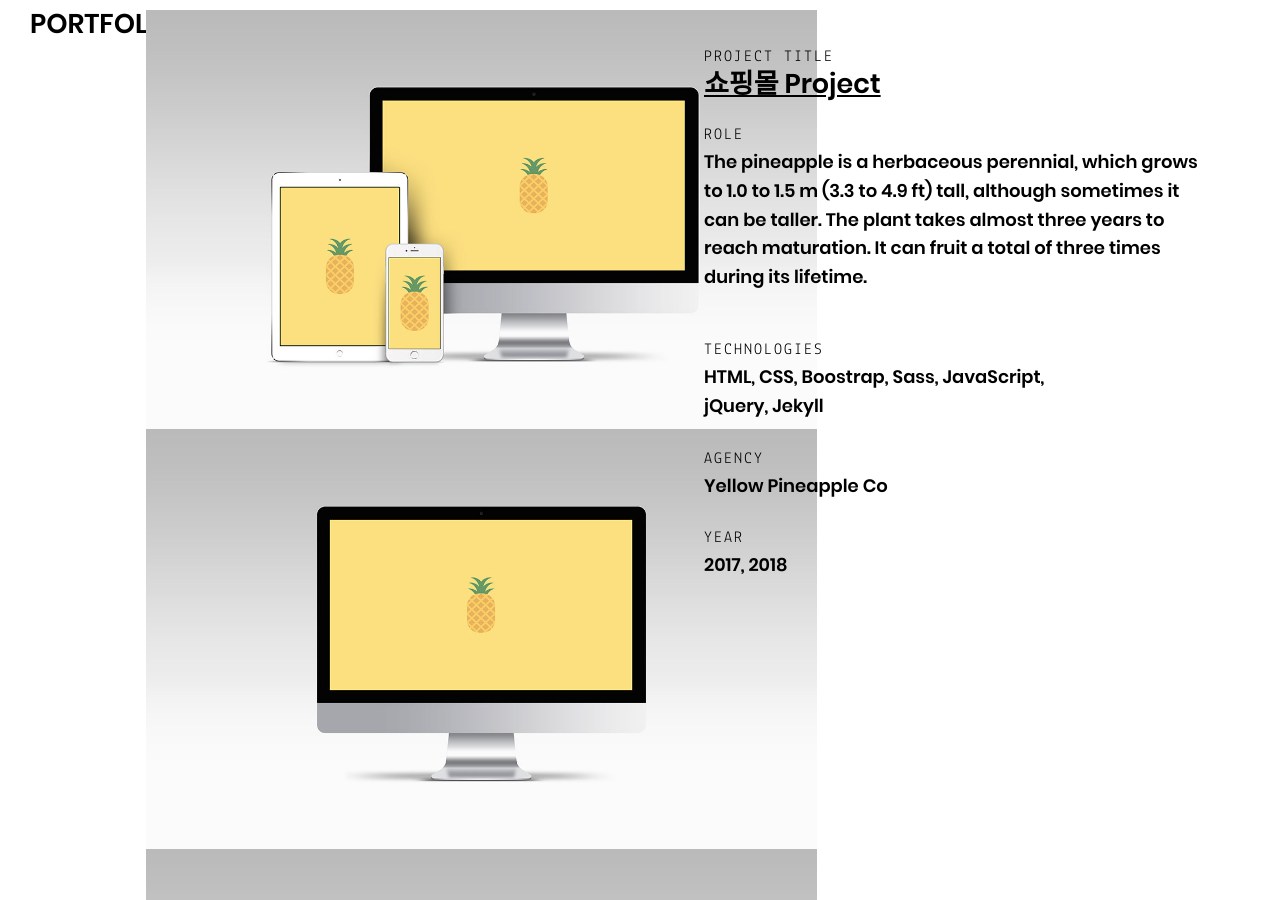
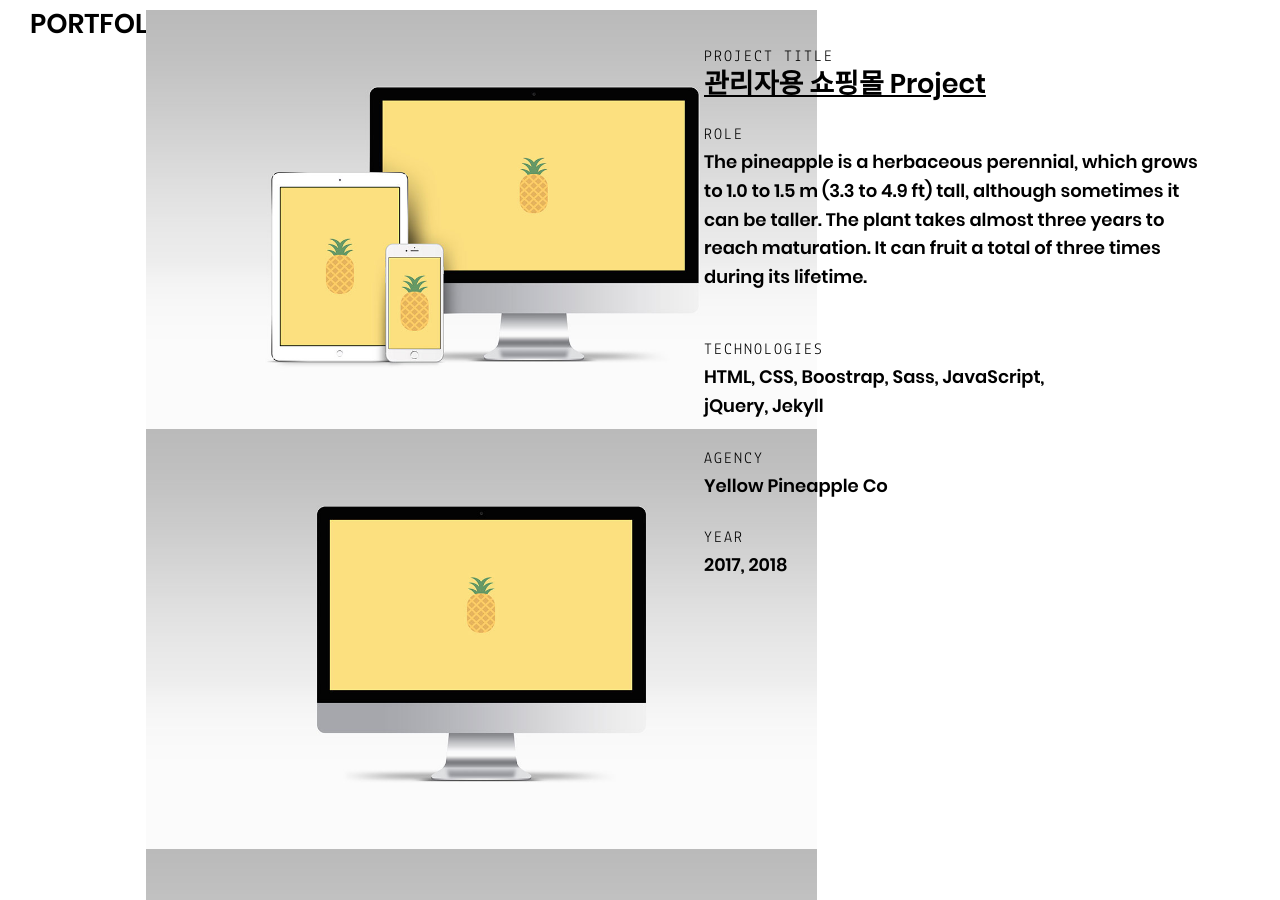
Before and after one commit to heairin1008/heairin1008.github.io, a Jekyll site: the page built from _posts/projects/2017-04-02-yellowpineapple.md, in a window 1280 px wide and 900 px high. Built offline with Jekyll 4.4.1, drawn with Linux system fonts in a browser that asks for light colours.

Commit message:
Update 2017-04-02-yellowpineapple.md

```diff
--- a/_posts/projects/2017-04-02-yellowpineapple.md
+++ b/_posts/projects/2017-04-02-yellowpineapple.md
@@ -7,8 +7,8 @@ meta:
   keywords: "Jekyll, Pineapple"
 
 project:
-  title: "쇼핑몰 Project"
-  type: "MODEL 1 방식을 이용한 쇼핑몰 제작"
+  title: "관리자용 쇼핑몰 Project"
+  type: "MODEL 1 방식을 이용한 관리자용 쇼핑몰 제작"
   url: "https://github.com/arnolds/pineapple"
   logo: "/assets/images/projects/yellowpineapple/logo.png"
   tech: "HTML, CSS, Boostrap, Sass, JavaScript, jQuery, Jekyll"
```
